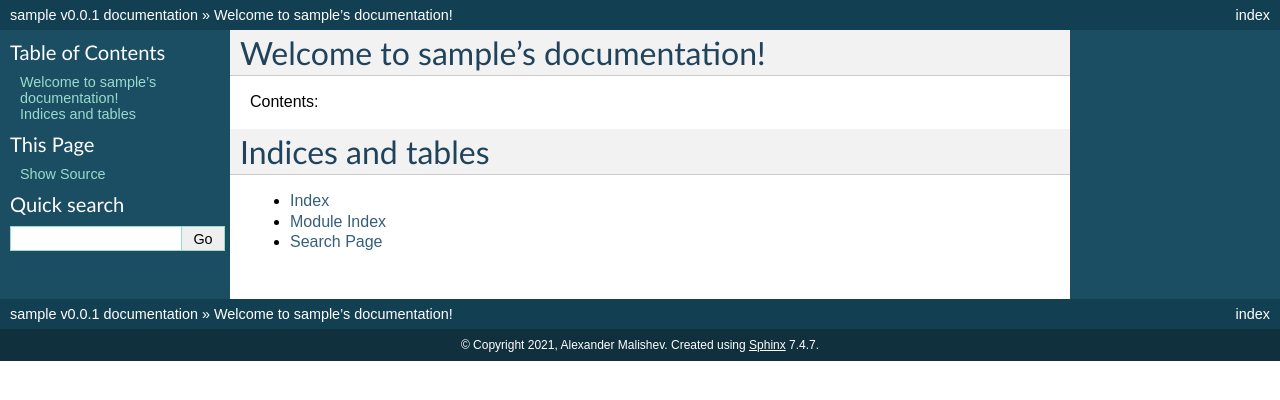
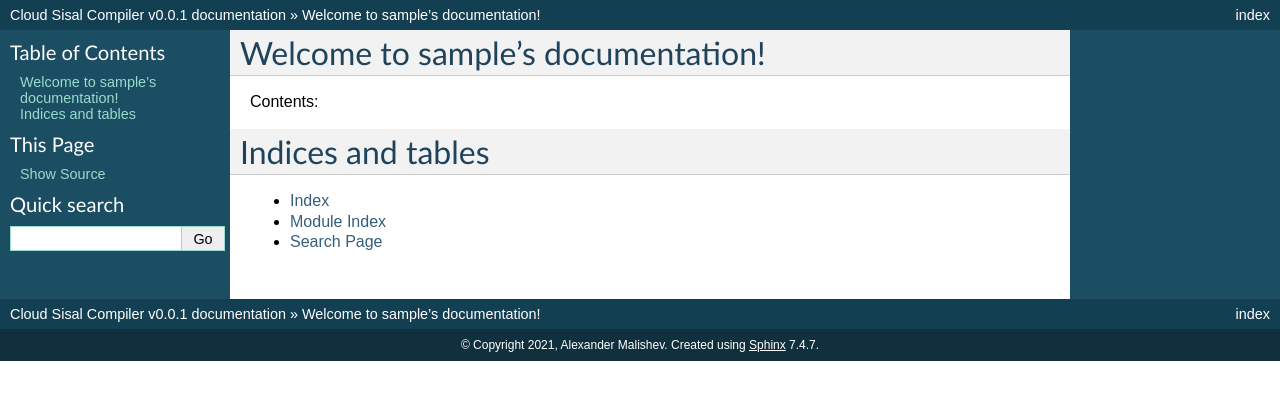
Before and after one commit to alexm-nsk/CPPS_compiler, a Sphinx documentation site: the page built from docs/index.rst, in a window 1280 px wide. Shown: the top 400 px of the page. Built offline with Sphinx 7.4.7, drawn with Linux system fonts in a browser that asks for light colours.

Commit message:
entered some information into templates

```diff
--- a/docs/conf.py
+++ b/docs/conf.py
@@ -39,7 +39,7 @@ source_suffix = '.rst'
 master_doc = 'index'
 
 # General information about the project.
-project = u'sample'
+project = u'Cloud Sisal Compiler'
 copyright = u'2021, Alexander Malishev'
 
 # The version info for the project you're documenting, acts as replacement for
@@ -182,7 +182,7 @@ latex_elements = {
 # Grouping the document tree into LaTeX files. List of tuples
 # (source start file, target name, title, author, documentclass [howto/manual]).
 latex_documents = [
-  ('index', 'sample.tex', u'sample Documentation',
+  ('index', 'CPPS_doc.tex', u'CPPS Documentation',
    u'Alexander Malishev', 'manual'),
 ]
 
@@ -212,7 +212,7 @@ latex_documents = [
 # One entry per manual page. List of tuples
 # (source start file, name, description, authors, manual section).
 man_pages = [
-    ('index', 'sample', u'sample Documentation',
+    ('index', 'CPPS_doc', u'CPPS Documentation',
      [u'Alexander Malishev'], 1)
 ]
 
@@ -226,8 +226,8 @@ man_pages = [
 # (source start file, target name, title, author,
 #  dir menu entry, description, category)
 texinfo_documents = [
-  ('index', 'sample', u'sample Documentation',
-   u'Alexander Malishev', 'sample', 'One line description of project.',
+  ('index', 'CPPS_doc', u'CPPS Documentation',
+   u'Alexander Malishev', 'CPPS_doc', 'One line description of project.',
    'Miscellaneous'),
 ]
 
--- a/setup.py
+++ b/setup.py
@@ -16,7 +16,7 @@ setup(
     long_description=readme,
     author='Alex Malishev',
     author_email='alex.m.work@yandex.ru',
-    url='https://github.com/alexm',
+    url='https://github.com/alexm-nsk',
     license=license,
     packages=find_packages(exclude=('tests', 'docs'))
 )
```
Also changed, not shown: 3 other files.
